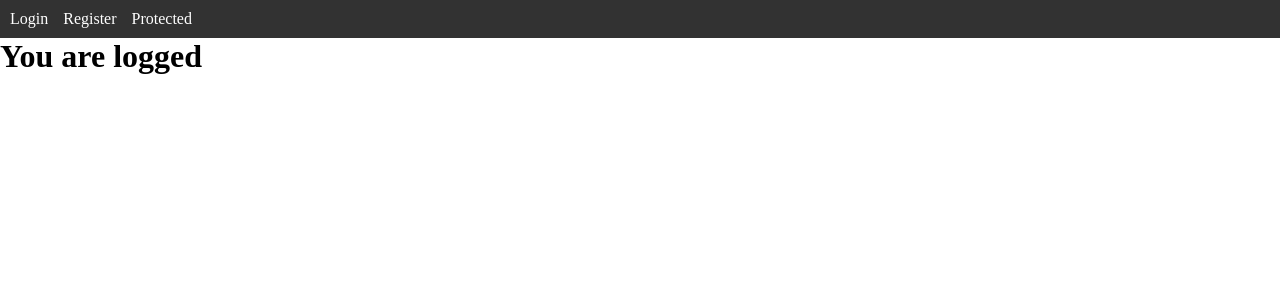
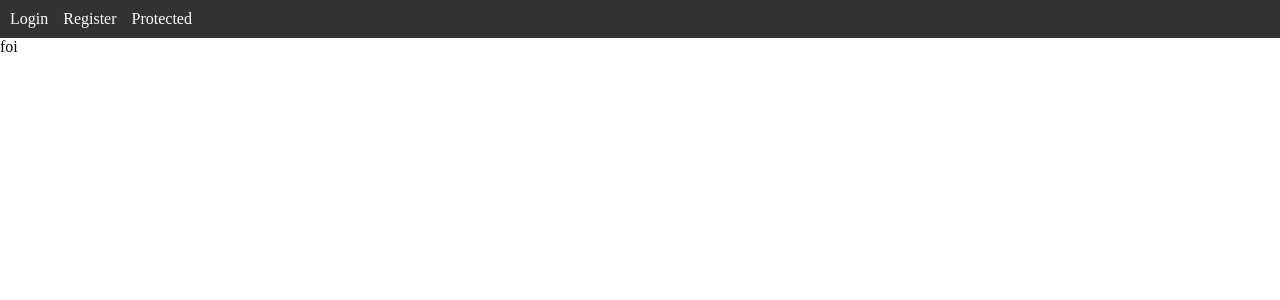
Before and after one commit to danilomacb/login-js-node-react-mongo, a React (Create React App) app in the folder frontend/: page /protected in a window 1280 px wide. Shown: the top 300 px of the page. Built offline with nearby package versions, Linux system fonts and the light colour scheme.

Commit message:
everything is going wrong

```diff
--- /dev/null
+++ b/frontend/src/components/PrivateRoute.js
@@ -0,0 +1,31 @@
+import React, { Component } from "react";
+import { Route, Redirect } from "react-router-dom";
+
+class PrivateRoute extends Component {
+  constructor(props) {
+    super(props);
+    this.state = { authenticated: false };
+  }
+
+  isAuthenticated() {
+    const token = localStorage.getItem("token");
+
+    if (token) {
+      this.setState({ authenticated: true });
+    }
+  }
+
+  render() {
+    return (
+      <>
+        {console.log(this.authenticated)}
+        <Route
+          {...this.rest}
+          render={(props) => (this.authenticated ? <Redirect to="/" /> : <div>foi</div>)}
+        />
+      </>
+    );
+  }
+}
+
+export default PrivateRoute;
--- a/frontend/src/routes.js
+++ b/frontend/src/routes.js
@@ -1,29 +1,11 @@
 import React from "react";
-import { BrowserRouter, Route, Switch, Redirect } from "react-router-dom";
+import { BrowserRouter, Route, Switch } from "react-router-dom";
 
-import isAuthenticated from "./auth";
 import Navigation from "./components/Navigation";
 import Login from "./components/Login";
 import Register from "./components/Register";
 import Protected from "./components/Protected";
-
-function PrivateRoute({ component: Component, ...rest }) {
-  const authenticated = isAuthenticated();
-  console.log(authenticated);
-
-  return (
-    <Route
-      {...rest}
-      render={(props) =>
-        authenticated ? (
-          <Component {...props} />
-        ) : (
-          <Redirect to={{ pathname: "/", state: { from: props.location } }} />
-        )
-      }
-    />
-  );
-}
+import PrivateRoute from "./components/PrivateRoute";
 
 function Routes() {
   return (
```
